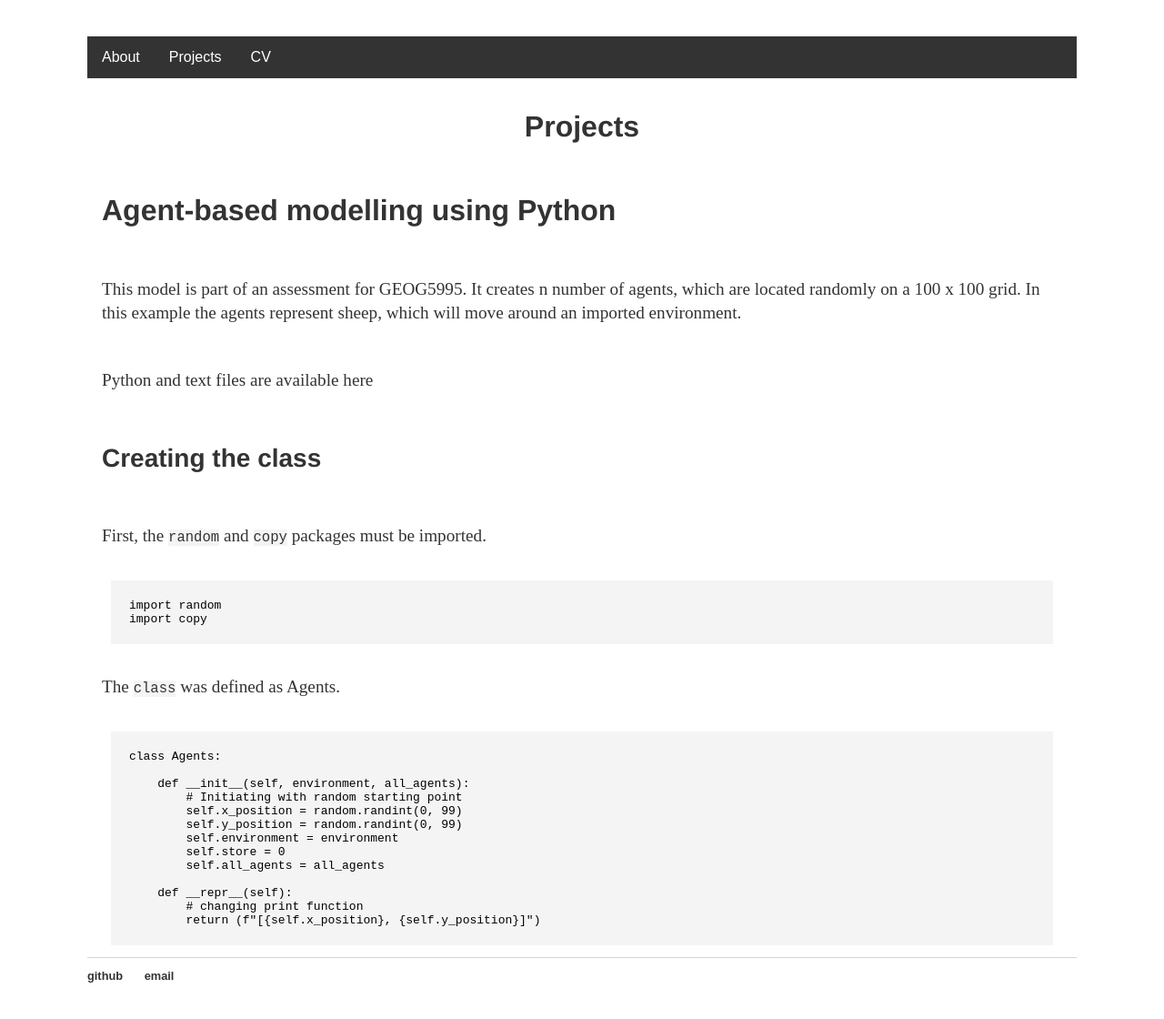
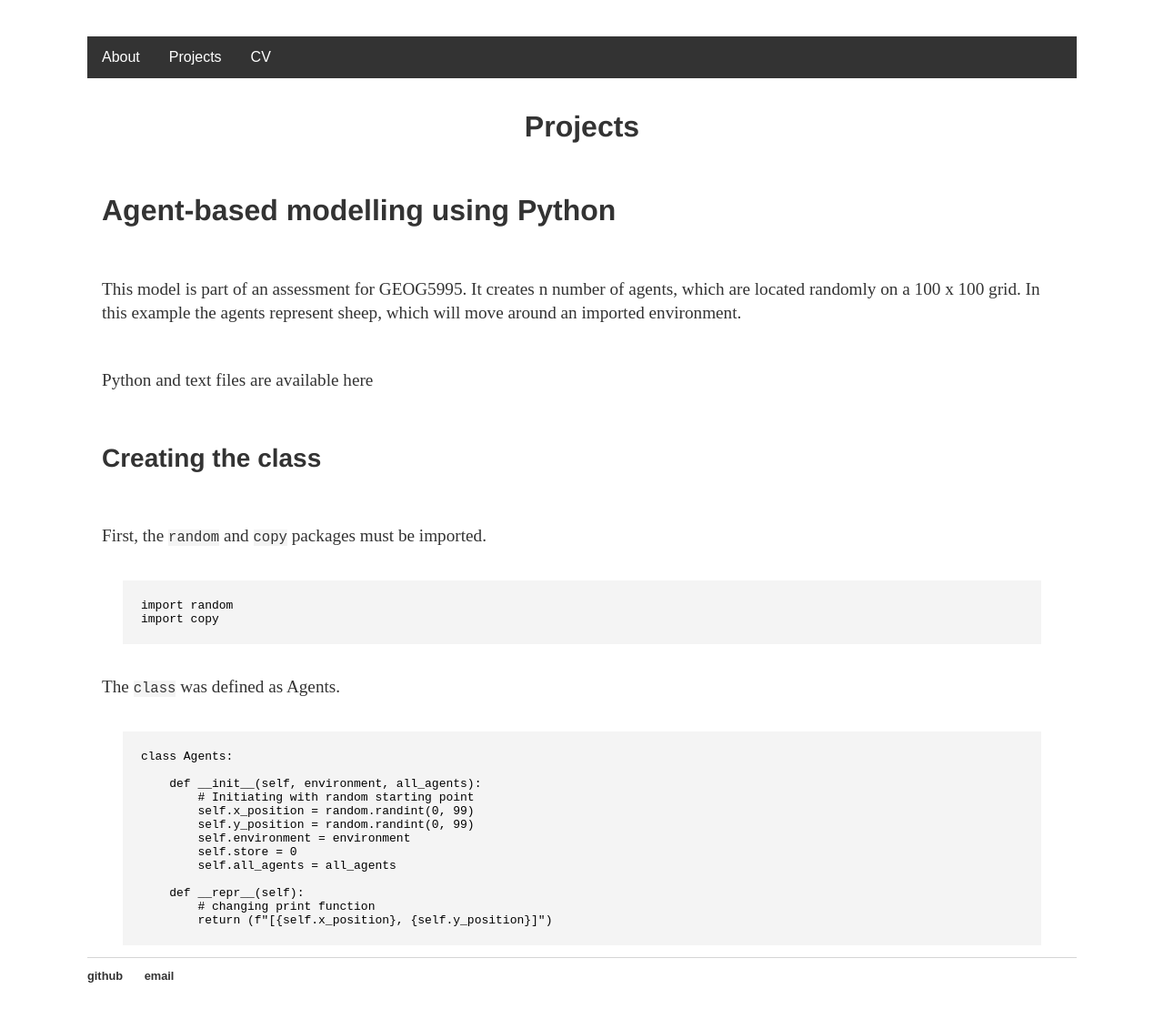
Before and after one commit to lena-kilian/lena-kilian.github.io, a Jekyll site: the page built from abm/index.md, in a window 1280 px wide. Shown: the whole page at 91% size. Built offline with Jekyll 4.4.1, drawn with Linux system fonts in a browser that asks for light colours; our own code applies the rules of GitHub Pages for plain Markdown files.

Commit message:
Update main.css

```diff
--- a/css/main.css
+++ b/css/main.css
@@ -129,8 +129,8 @@ pre code {
   background-color: #f4f4f4;
   display: block;
   padding: 20px;
-  margin-left: 2em;
-  margin-right: 2em;
+  margin-left: 3em;
+  margin-right: 3em;
 }
 
 footer {
```
